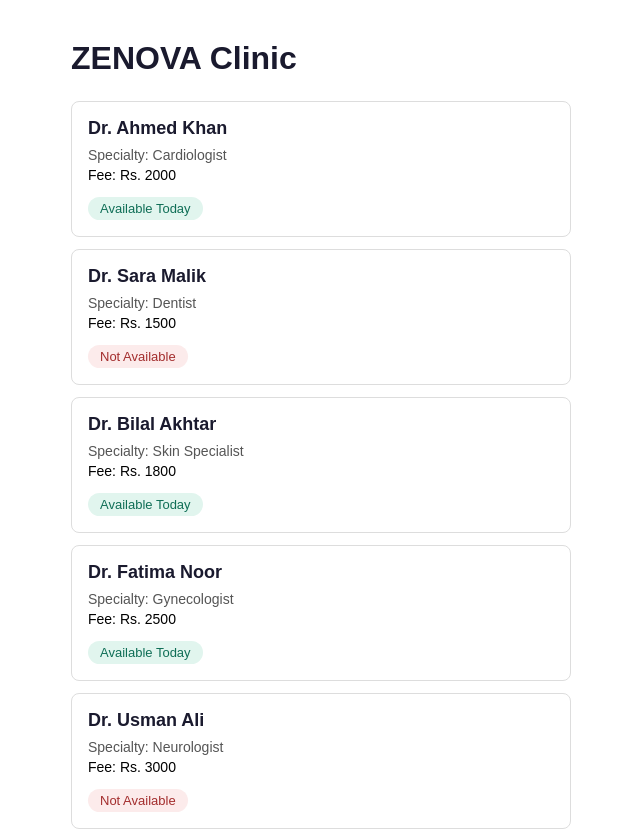
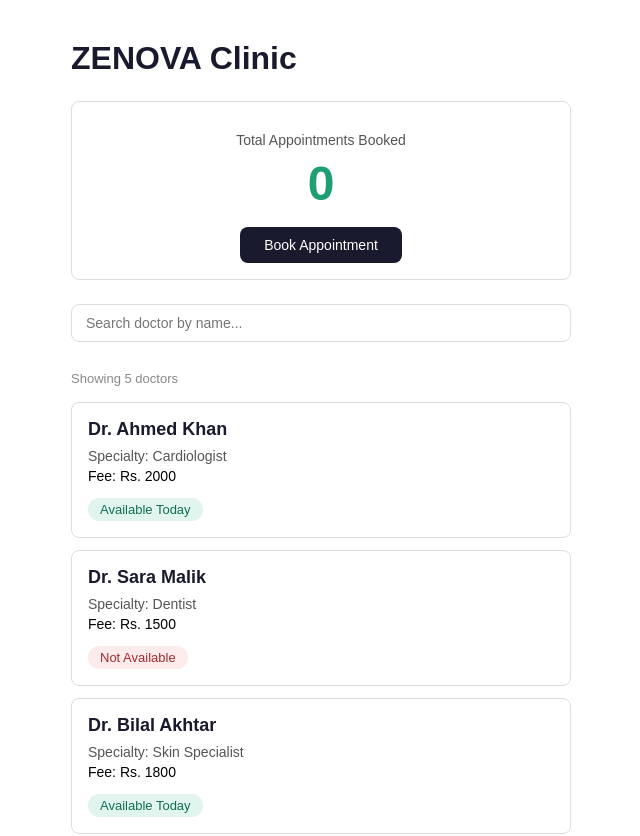
Before and after one commit to umairkhan152024/mern-journey-Practice, a React (Vite) app in the folder doctor-booking/: page / in a window 1280 px wide. Shown: the top 836 px of the page, without its empty margins (319-959 px from the left). Built offline with nearby package versions, Linux system fonts and the light colour scheme.

Commit message:
Chapter 2: useState, onClick counter, onChange search filter

```diff
--- a/doctor-booking/src/App.jsx
+++ b/doctor-booking/src/App.jsx
@@ -1,116 +1,56 @@
 // ============================================
 // FILE: src/App.jsx
-// CONCEPT: Rendering lists with .map()
+// NEW CONCEPT: useState hook
 // ============================================
-// WHAT WE ARE DOING HERE:
-// Before this lesson we had 3 hardcoded cards
-// like this:
-//   <DoctorCard name="Dr. Ahmed" />
-//   <DoctorCard name="Dr. Sara" />
-//   <DoctorCard name="Dr. Bilal" />
-//
-// The problem: if we have 100 doctors we cannot
-// write 100 lines manually. It is not scalable.
-//
-// The solution: store all doctors in a JavaScript
-// array and use .map() to loop through them
-// and return one DoctorCard for each doctor
+// WHAT IS A HOOK?
+// A hook is a special React function
+// All hooks start with the word "use"
+// useState is the most basic and important hook
+// It lets us store data that can change over time
+// When that data changes, React re-renders
+// the component and updates the screen
 // ============================================
+
+// IMPORT useState
+// useState is not available automatically
+// We must import it from the react package
+// This is how we tell React: I want to use useState
+import { useState } from "react";
 
 // ============================================
 // COMPONENT: DoctorCard
+// No changes here — same as before
 // ============================================
-// This component has not changed from before
-// It still receives the same 4 props:
-//   name       → doctor's name (string)
-//   specialty  → doctor's specialty (string)
-//   fee        → consultation fee (number)
-//   isAvailable → available or not (boolean)
-// ============================================
-
 function DoctorCard({ name, specialty, fee, isAvailable }) {
-  // Every component returns JSX
-  // JSX is HTML written inside JavaScript
   return (
-    // The outer div is the card container
-    // style={{ }} is how we write CSS in JSX
-    // In CSS we write: border-radius
-    // In JSX we write: borderRadius (camelCase)
     <div
       style={{
-        border: "1px solid #ddd", // thin grey border around card
-        borderRadius: "8px", // rounded corners
-        padding: "16px", // space inside the card
-        marginBottom: "12px", // space between cards
-        fontFamily: "sans-serif", // clean font for all text
-        backgroundColor: "white", // white card background
+        border: "1px solid #ddd",
+        borderRadius: "8px",
+        padding: "16px",
+        marginBottom: "12px",
+        fontFamily: "sans-serif",
+        backgroundColor: "white",
       }}
     >
-      {/* DOCTOR NAME */}
-      {/* {name} means: take the name prop and show it here */}
-      {/* curly braces { } let us use JavaScript inside JSX */}
-      <h2
-        style={{
-          margin: "0 0 8px", // no top margin, 8px bottom margin
-          color: "#1a1a2e", // dark navy color
-          fontSize: "18px", // text size
-        }}
-      >
+      <h2 style={{ margin: "0 0 8px", color: "#1a1a2e", fontSize: "18px" }}>
         {name}
       </h2>
-
-      {/* SPECIALTY */}
-      {/* {specialty} shows whatever specialty was passed as prop */}
-      <p
-        style={{
-          margin: "4px 0", // small spacing top and bottom
-          color: "#555", // grey color for secondary text
-          fontSize: "14px",
-        }}
-      >
-        {/* we write the label "Specialty:" as plain text */}
-        {/* and {specialty} as the dynamic value from props */}
+      <p style={{ margin: "4px 0", color: "#555", fontSize: "14px" }}>
         Specialty: {specialty}
       </p>
-
-      {/* FEE */}
-      {/* {fee} shows the number passed as prop */}
-      {/* We write "Rs." as plain text next to it */}
-      <p
-        style={{
-          margin: "4px 0",
-          fontSize: "14px",
-          fontWeight: "500", // slightly bold
-        }}
-      >
+      <p style={{ margin: "4px 0", fontSize: "14px", fontWeight: "500" }}>
         Fee: Rs. {fee}
       </p>
-
-      {/* =============================================
-          CONDITIONAL RENDERING
-          =============================================
-          This is a ternary operator:
-          condition ? "show if true" : "show if false"
-
-          isAvailable is true  → show green badge
-          isAvailable is false → show red badge
-
-          Think of it like:
-          IF isAvailable is true
-            show "Available Today" in green
-          ELSE
-            show "Not Available" in red
-          ============================================= */}
       {isAvailable ? (
-        // isAvailable is TRUE — render green badge
         <span
           style={{
-            display: "inline-block", // sits on same line as text
-            marginTop: "10px", // space above badge
-            padding: "4px 12px", // space inside badge
-            backgroundColor: "#e1f5ee", // light green background
-            color: "#0f6e56", // dark green text
-            borderRadius: "20px", // pill shape
+            display: "inline-block",
+            marginTop: "10px",
+            padding: "4px 12px",
+            backgroundColor: "#e1f5ee",
+            color: "#0f6e56",
+            borderRadius: "20px",
             fontSize: "13px",
             fontWeight: "500",
           }}
@@ -118,14 +58,13 @@ function DoctorCard({ name, specialty, fee, isAvailable }) {
           Available Today
         </span>
       ) : (
-        // isAvailable is FALSE — render red badge
         <span
           style={{
             display: "inline-block",
             marginTop: "10px",
             padding: "4px 12px",
-            backgroundColor: "#fcebeb", // light red background
-            color: "#a32d2d", // dark red text
+            backgroundColor: "#fcebeb",
+            color: "#a32d2d",
             borderRadius: "20px",
             fontSize: "13px",
             fontWeight: "500",
@@ -134,56 +73,57 @@ function DoctorCard({ name, specialty, fee, isAvailable }) {
           Not Available
         </span>
       )}
-      {/* end of conditional rendering */}
     </div>
-    // end of card div
   );
 }
-// end of DoctorCard component
 
 // ============================================
 // COMPONENT: App
 // ============================================
-// App is the parent component
-// It contains all the data and renders DoctorCard
-// for each doctor using .map()
-// ============================================
-
 function App() {
   // =============================================
-  // THE DOCTORS ARRAY
+  // STATE 1 — counter
   // =============================================
-  // This is a regular JavaScript array
-  // Each item inside is an object { }
-  // Each object represents one doctor
-  // Each object has these properties:
-  //   id          → unique number for each doctor
-  //                 React needs this for the key prop
-  //   name        → doctor's full name
-  //   specialty   → what they specialize in
-  //   fee         → consultation fee in rupees
-  //   isAvailable → true means available, false means not
+  // const [count, setCount] = useState(0)
+  //
+  // count    → the current value, starts at 0
+  // setCount → the function to update count
+  // useState(0) → initial value is 0
+  //
+  // When we call setCount(newValue):
+  //   1. React updates count to newValue
+  //   2. React re-renders this component
+  //   3. Screen shows the new value
+  // =============================================
+  const [count, setCount] = useState(0);
+
+  // =============================================
+  // STATE 2 — search query
+  // =============================================
+  // searchQuery → what user types in search box
+  // setSearchQuery → updates the search text
+  // useState("") → starts as empty string
+  // =============================================
+  const [searchQuery, setSearchQuery] = useState("");
+
+  // =============================================
+  // DOCTORS DATA — same array as before
   // =============================================
   const doctors = [
-    // Doctor 1
     {
-      id: 1, // unique id — always required
-      name: "Dr. Ahmed Khan", // string value
-      specialty: "Cardiologist", // string value
-      fee: 2000, // number value — no quotes
-      isAvailable: true, // boolean — no quotes
+      id: 1,
+      name: "Dr. Ahmed Khan",
+      specialty: "Cardiologist",
+      fee: 2000,
+      isAvailable: true,
     },
-
-    // Doctor 2
     {
       id: 2,
       name: "Dr. Sara Malik",
       specialty: "Dentist",
       fee: 1500,
-      isAvailable: false, // false → will show red badge
+      isAvailable: false,
     },
-
-    // Doctor 3
     {
       id: 3,
       name: "Dr. Bilal Akhtar",
@@ -191,8 +131,6 @@ function App() {
       fee: 1800,
       isAvailable: true,
     },
-
-    // Doctor 4
     {
       id: 4,
       name: "Dr. Fatima Noor",
@@ -200,92 +138,205 @@ function App() {
       fee: 2500,
       isAvailable: true,
     },
-
-    // Doctor 5
     {
       id: 5,
       name: "Dr. Usman Ali",
       specialty: "Neurologist",
       fee: 3000,
-      isAvailable: false, // false → will show red badge
+      isAvailable: false,
     },
   ];
-  // end of doctors array
+
+  // =============================================
+  // FILTERED DOCTORS
+  // =============================================
+  // This is NOT state — it is a derived value
+  // It is calculated from existing state
+  //
+  // filter() goes through every doctor
+  // and keeps only the ones where
+  // doctor.name includes the searchQuery text
+  //
+  // toLowerCase() makes search case-insensitive
+  // so typing "ahmed" finds "Dr. Ahmed Khan"
+  //
+  // Every time searchQuery state changes
+  // React re-renders App
+  // filteredDoctors recalculates automatically
+  // the list on screen updates instantly
+  // =============================================
+  const filteredDoctors = doctors.filter((doctor) =>
+    doctor.name.toLowerCase().includes(searchQuery.toLowerCase()),
+  );
 
   return (
-    // Page wrapper div
-    // maxWidth: "500px" → card never gets too wide
-    // margin: "40px auto" → centered on the page
-    //   40px top and bottom space
-    //   auto left and right → centers horizontally
     <div
       style={{
         maxWidth: "500px",
         margin: "40px auto",
-        padding: "0 16px", // small padding on mobile
+        padding: "0 16px",
+        fontFamily: "sans-serif",
       }}
     >
       {/* PAGE TITLE */}
-      <h1
+      <h1 style={{ color: "#1a1a2e", marginBottom: "24px" }}>ZENOVA Clinic</h1>
+
+      {/* =============================================
+          COUNTER SECTION
+          =============================================
+          This shows how useState works with a button
+
+          count → current value from state
+          {count} shows it on screen
+
+          onClick={()=> setCount(count + 1)}
+          when button is clicked:
+            setCount runs
+            count increases by 1
+            React re-renders
+            screen shows new number
+          ============================================= */}
+      <div
         style={{
-          color: "#1a1a2e",
+          backgroundColor: "white",
+          border: "1px solid #ddd",
+          borderRadius: "8px",
+          padding: "16px",
           marginBottom: "24px",
-          fontFamily: "sans-serif",
+          textAlign: "center",
         }}
       >
-        ZENOVA Clinic
-      </h1>
+        {/* Label */}
+        <p style={{ color: "#555", marginBottom: "8px", fontSize: "14px" }}>
+          Total Appointments Booked
+        </p>
+
+        {/* COUNT VALUE */}
+        {/* {count} reads from state */}
+        {/* every time setCount is called */}
+        {/* this number updates on screen */}
+        <p
+          style={{
+            fontSize: "48px",
+            fontWeight: "700",
+            color: "#1D9E75",
+            margin: "0 0 16px",
+          }}
+        >
+          {count}
+        </p>
+
+        {/* BUTTON */}
+        {/* onClick — event that fires when button is clicked */}
+        {/* () => setCount(count + 1) */}
+        {/*   () =>  this is an arrow function */}
+        {/*   setCount(count + 1) runs when clicked */}
+        {/*   count + 1 means current value plus one */}
+        <button
+          onClick={() => setCount(count + 1)}
+          style={{
+            backgroundColor: "#1a1a2e",
+            color: "white",
+            border: "none",
+            borderRadius: "8px",
+            padding: "10px 24px",
+            fontSize: "14px",
+            cursor: "pointer",
+            fontWeight: "500",
+          }}
+        >
+          Book Appointment
+        </button>
+      </div>
+      {/* end of counter section */}
 
       {/* =============================================
-          .map() — THE KEY CONCEPT OF THIS LESSON
+          SEARCH INPUT
           =============================================
-          doctors.map((doctor) => ( ... ))
+          This is a CONTROLLED INPUT
+          It means React state controls the input value
 
-          WHAT map() DOES:
-          It goes through EVERY item in the doctors array
-          one by one, and for each item it returns JSX
+          value={searchQuery}
+          → the input always shows what is in state
+          → state is the single source of truth
 
-          BREAKDOWN:
-          doctors         → the array we defined above
-          .map()          → JavaScript array method
-          (doctor)        → current item in the loop
-                            first loop:  doctor = doctors[0]
-                            second loop: doctor = doctors[1]
-                            and so on...
-          => (...)        → arrow function, returns JSX
+          onChange={(e) => setSearchQuery(e.target.value)}
+          → e is the event object React passes automatically
+          → e.target is the input element
+          → e.target.value is what the user typed
+          → setSearchQuery updates state with new text
+          → React re-renders
+          → filteredDoctors recalculates
+          → list updates on screen
+          ============================================= */}
+      <input
+        type="text"
+        placeholder="Search doctor by name..."
+        // value connects input to state
+        // input always shows what searchQuery contains
+        value={searchQuery}
+        // onChange fires on every single keystroke
+        // e.target.value = the current text in the input
+        // setSearchQuery updates state with that text
+        onChange={(e) => setSearchQuery(e.target.value)}
+        style={{
+          width: "100%",
+          padding: "10px 14px",
+          fontSize: "14px",
+          border: "1px solid #ddd",
+          borderRadius: "8px",
+          marginBottom: "16px",
+          boxSizing: "border-box",
+          outline: "none",
+        }}
+      />
 
-          SO FOR EACH DOCTOR OBJECT:
-          we return one <DoctorCard /> component
-          and pass the doctor's data as props
+      {/* HOW MANY RESULTS */}
+      {/* filteredDoctors.length counts matching doctors */}
+      <p style={{ color: "#888", fontSize: "13px", marginBottom: "16px" }}>
+        Showing {filteredDoctors.length} doctors
+      </p>
 
-          KEY PROP:
-          key={doctor.id} is REQUIRED when using .map()
-          React uses key to know which card is which
-          so it can update only the changed card
-          without re-rendering the entire list
-          always use a unique value like id
-          never use the array index as key
+      {/* =============================================
+          RENDER FILTERED LIST
+          =============================================
+          filteredDoctors.length > 0
+          means: are there any matching doctors?
+
+          if yes → show the cards with .map()
+          if no  → show "no results" message
+
+          this updates in real time as user types
           ============================================= */}
-      {doctors.map((doctor) => (
-        // For each doctor in the array
-        // we return one DoctorCard component
-
-        <DoctorCard
-          key={doctor.id} // required — unique identifier
-          name={doctor.name} // pass name from doctor object
-          specialty={doctor.specialty} // pass specialty
-          fee={doctor.fee} // pass fee
-          isAvailable={doctor.isAvailable} // pass availability
-        />
-      ))}
-      {/* end of .map() */}
+      {filteredDoctors.length > 0 ? (
+        // There are results — show cards
+        filteredDoctors.map((doctor) => (
+          <DoctorCard
+            key={doctor.id}
+            name={doctor.name}
+            specialty={doctor.specialty}
+            fee={doctor.fee}
+            isAvailable={doctor.isAvailable}
+          />
+        ))
+      ) : (
+        // No results found
+        <div
+          style={{
+            textAlign: "center",
+            padding: "40px",
+            color: "#aaa",
+            fontSize: "14px",
+            border: "1px solid #ddd",
+            borderRadius: "8px",
+            backgroundColor: "white",
+          }}
+        >
+          No doctors found for "{searchQuery}"
+        </div>
+      )}
     </div>
-    // end of page wrapper
   );
 }
-// end of App component
 
-// Export App so main.jsx can use it
-// main.jsx is the entry point of the app
-// it puts App component onto the actual HTML page
 export default App;
```
